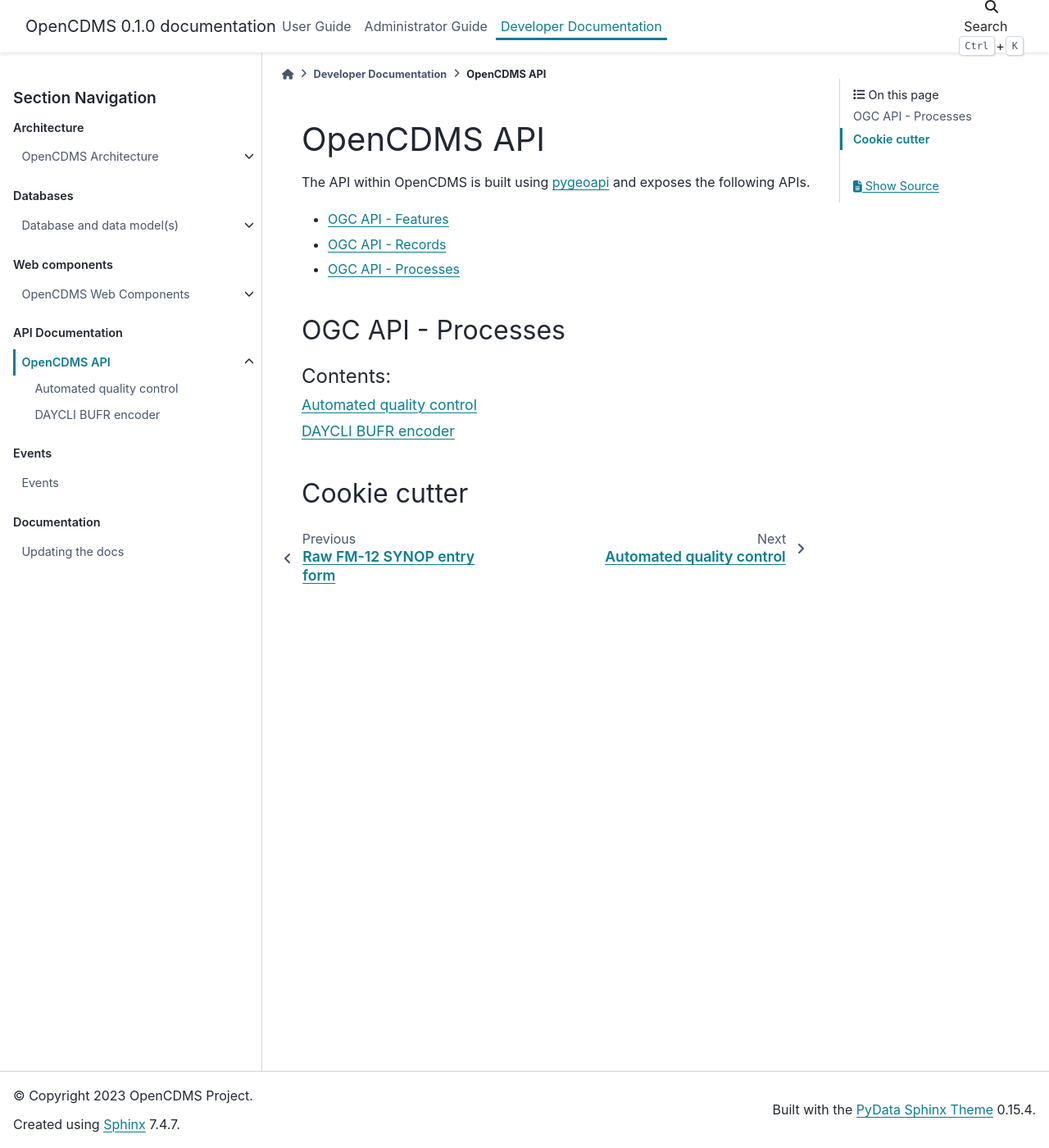
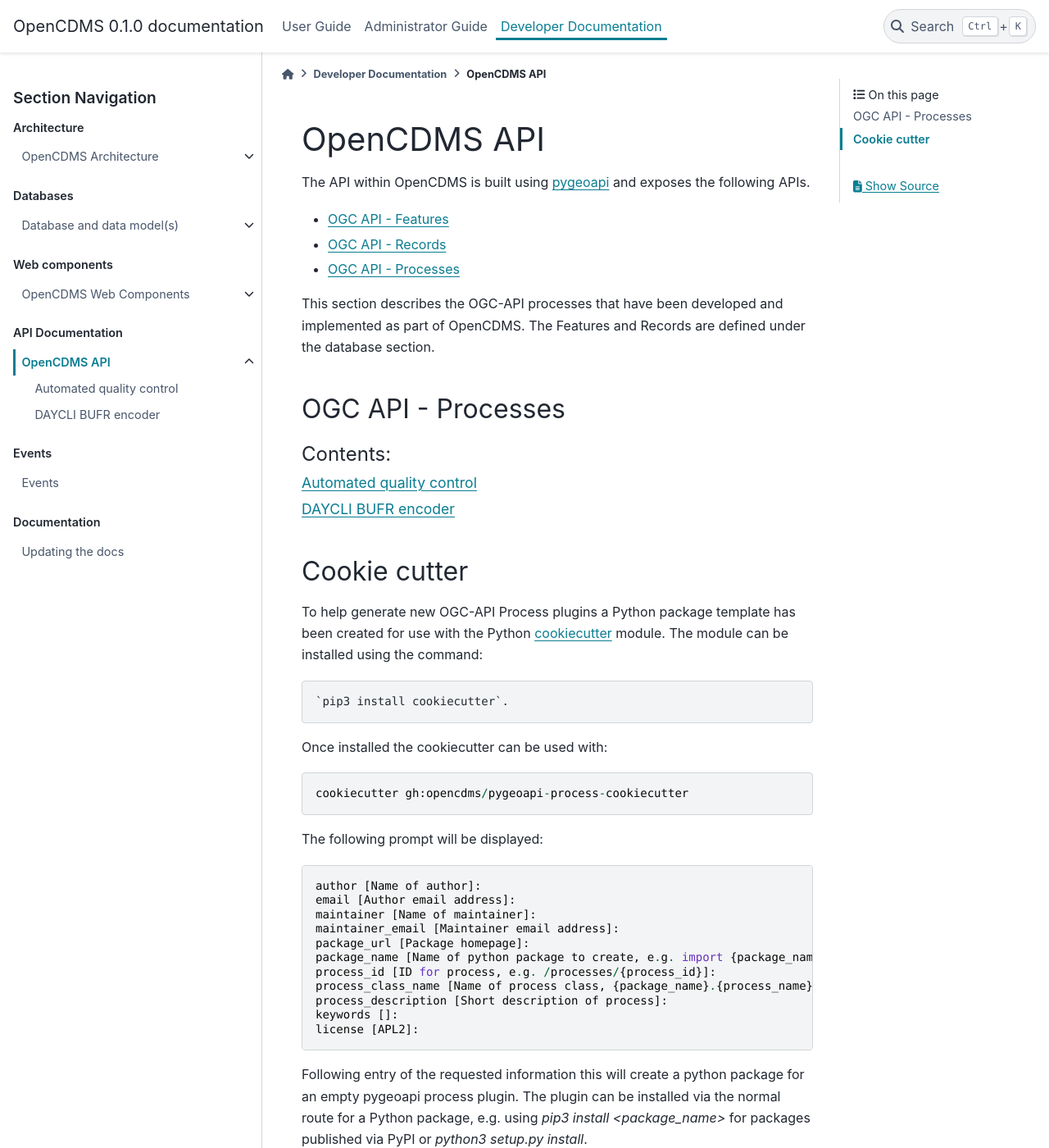
Before and after one commit to opencdms/opencdms, a Sphinx documentation site: the page built from docs/source/developer/api/index.rst, in a window 1280 px wide and 1400 px high. Shown: the whole window at 82% size. Built offline with Sphinx 7.4.7 and the PyData theme 0.15.4, drawn with Linux system fonts in a browser that asks for light colours.

Commit message:
Updates to developer docs.
Issues with CSS and max width to be resolved.

```diff
--- /dev/null
+++ b/docs/source/_static/css/custom.css
@@ -0,0 +1,4 @@
+.bd-content {
+  flex-grow: 1;
+  max-width: 100%;
+}
--- a/docs/source/conf.py
+++ b/docs/source/conf.py
@@ -58,7 +58,7 @@
     'sphinxcontrib.openapi',
     'sphinx-jsonschema'
 ]
-
+panels_add_bootstrap_css = False
 openapi_default_renderer = 'httpdomain'
 
 # Add any paths that contain templates here, relative to this directory.
@@ -118,6 +118,10 @@
 # relative to this directory. They are copied after the builtin static files,
 # so a file named "default.css" will overwrite the builtin "default.css".
 html_static_path = ['_static']
+
+html_css_files = [
+    'css/custom.css',
+]
 
 # Custom sidebar templates, must be a dictionary that maps document names
 # to template names.
--- a/docs/source/developer/api/index.rst
+++ b/docs/source/developer/api/index.rst
@@ -6,6 +6,10 @@
 - `OGC API - Features <https://ogcapi.ogc.org/features/>`_
 - `OGC API - Records <https://ogcapi.ogc.org/records/>`_
 - `OGC API - Processes <https://ogcapi.ogc.org/processes/>`_
+
+This section describes the OGC-API processes that have been developed and implemented as part of OpenCDMS. The
+Features and Records are defined under the database section.
+
 
 OGC API - Processes
 -------------------
@@ -18,3 +22,36 @@
 
 Cookie cutter
 -------------
+
+To help generate new OGC-API Process plugins a Python package template has been created for use with the Python
+`cookiecutter <https://cookiecutter.readthedocs.io/en/stable/>`_ module. The module can be installed using the command:
+
+.. code::
+
+    `pip3 install cookiecutter`.
+
+Once installed the cookiecutter can be used with:
+
+.. code::
+
+   cookiecutter gh:opencdms/pygeoapi-process-cookiecutter
+
+The following prompt will be displayed:
+
+.. code::
+
+   author [Name of author]:
+   email [Author email address]:
+   maintainer [Name of maintainer]:
+   maintainer_email [Maintainer email address]:
+   package_url [Package homepage]:
+   package_name [Name of python package to create, e.g. import {package_name}]:
+   process_id [ID for process, e.g. /processes/{process_id}]:
+   process_class_name [Name of process class, {package_name}.{process_name}]:
+   process_description [Short description of process]:
+   keywords []:
+   license [APL2]:
+
+Following entry of the requested information this will create a python package for an empty pygeoapi process plugin.
+The plugin can be installed via the normal route for a Python package, e.g. using `pip3 install <package_name>` for
+packages published via PyPI or `python3 setup.py install`.
--- a/docs/source/developer/database/WMDR/index.rst
+++ b/docs/source/developer/database/WMDR/index.rst
@@ -1,5 +1,7 @@
 WIGOS Metadata Standard
 =======================
+The list below lists the primary objects defined in the WIGOS metadata standard. Further information on the data model
+and associated XML schema can be found at: `schemas.wmo.int <https://schemas.wmo.int/wmdr/1.0RC9/>`_.
 
 - Abstract environment monitoring facility
     - description 0+
```
Also changed, not shown: docs/source/developer/database/CDM/index.rst (+8 -1 lines).
